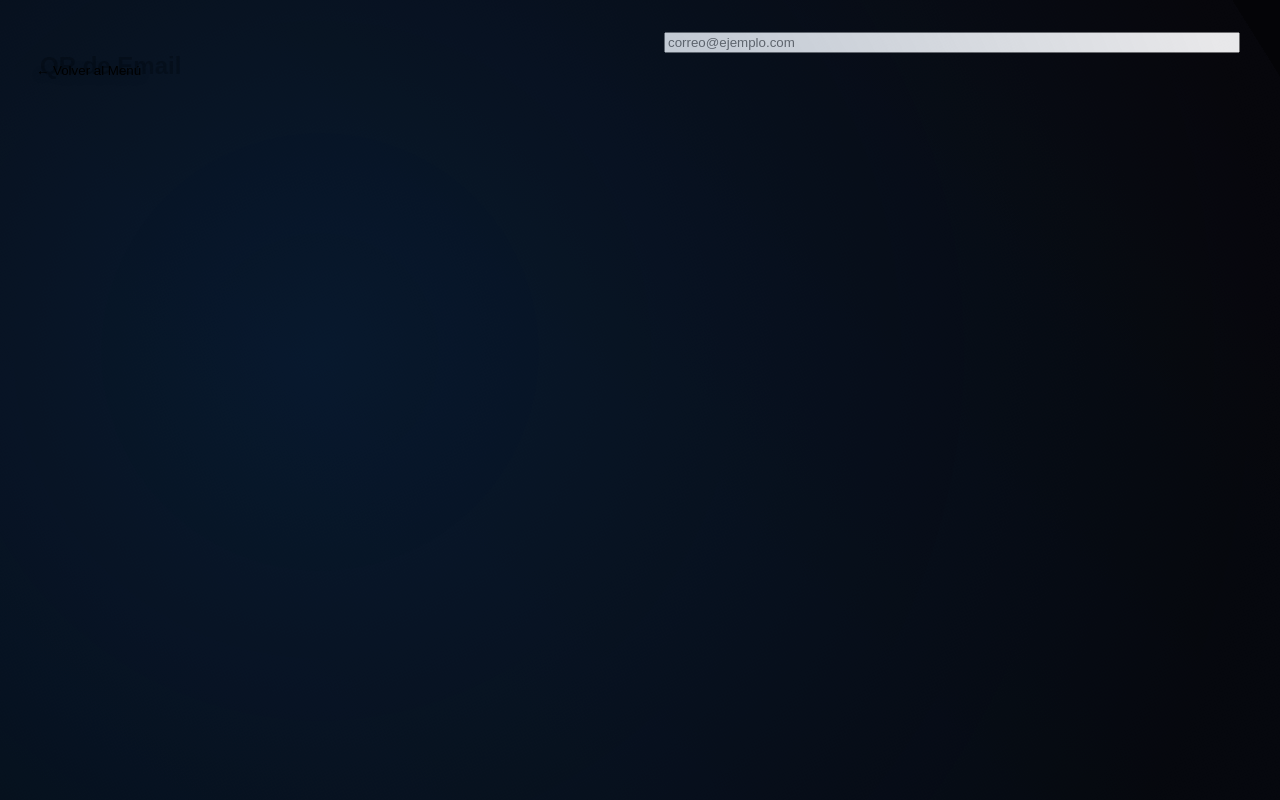
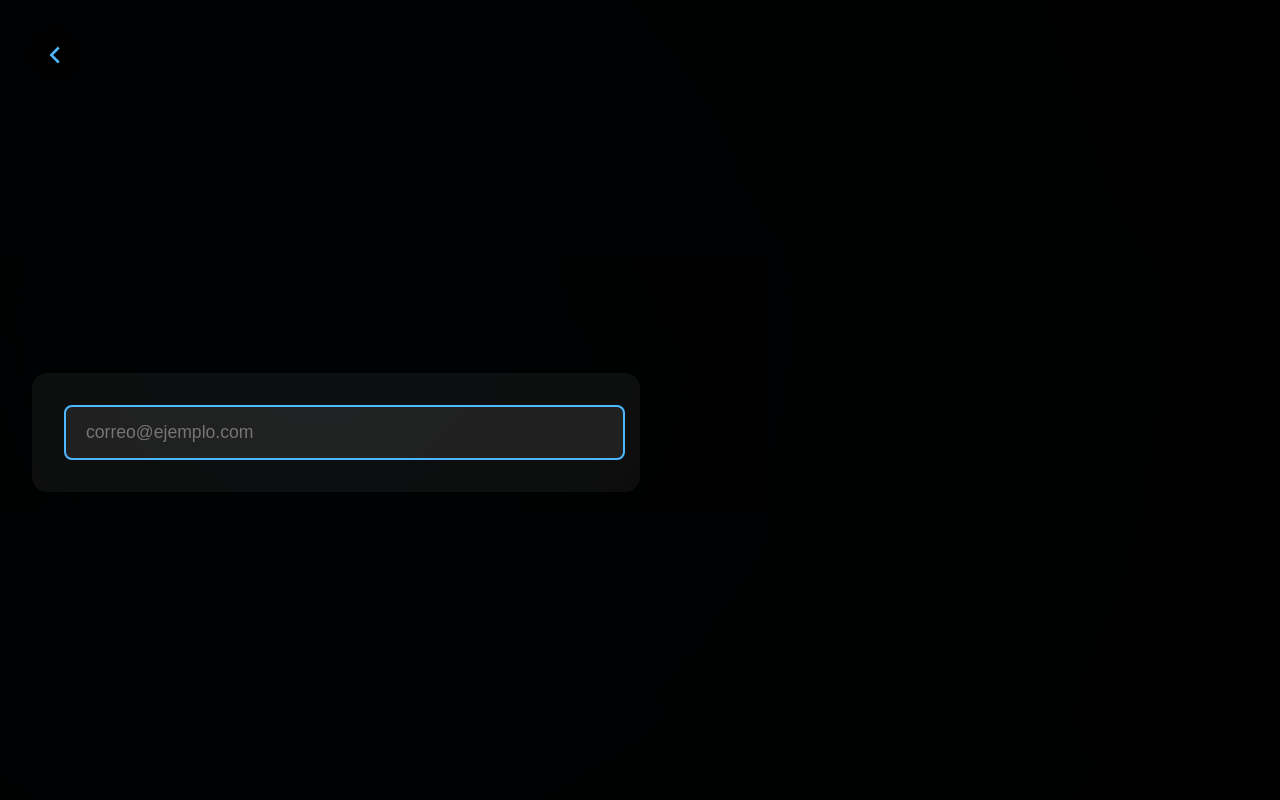
Before and after one commit to hectorflores28/reactjs-qrcode-generator, a React (Create React App) app: page /email in a window 1280 px wide. Shown: the top 800 px of the page. Built offline with nearby package versions, Linux system fonts and the light colour scheme.

Commit message:
Mejora de UI

```diff
--- a/src/components/QRGenerators/ContactQR.jsx
+++ b/src/components/QRGenerators/ContactQR.jsx
@@ -29,15 +29,13 @@ END:VCARD`;
   return (
     <div className={styles.fullscreenContainer}>
       <button onClick={() => navigate('/')} className={styles.backButton}>
-        <svg viewBox="0 0 24 24" fill="none" stroke="#4db8ff" strokeWidth="2">
-          <circle cx="12" cy="12" r="10" fill="rgba(0,0,0,0.3)" />
+        <svg viewBox="0 0 24 24" fill="none">
           <path d="M15 18l-6-6 6-6"/>
         </svg>
       </button>
 
       <div className={styles.formContainer}>
-        <div>
-          <div className={styles.inputGroup}>
+        <div className={styles.inputGroup}>
           <input
             type="text"
             placeholder="Nombre"
@@ -75,7 +73,6 @@ END:VCARD`;
             onChange={(e) => setFormData({...formData, extension: e.target.value})}
           />
         </div>
-        </div>
 
         {formData.nombre && (
           <div className={styles.qrWrapper}>
--- a/src/components/QRGenerators/EmailQR.jsx
+++ b/src/components/QRGenerators/EmailQR.jsx
@@ -10,11 +10,13 @@ const EmailQR = () => {
   return (
     <div className={styles.fullscreenContainer}>
       <button onClick={() => navigate('/')} className={styles.backButton}>
-        ← Volver al Menú
+        <svg viewBox="0 0 24 24" fill="none">
+          <path d="M15 18l-6-6 6-6"/>
+        </svg>
       </button>
 
       <div className={styles.formContainer}>
-        <h2>QR de Email</h2>
+        <div className={styles.inputGroup}>
           <input
             type="email"
             placeholder="correo@ejemplo.com"
@@ -22,10 +24,12 @@ const EmailQR = () => {
           onChange={(e) => setEmail(e.target.value)}
           className={styles.singleInput}
           />
+          </div>
 
           {email && (
             <div className={styles.qrWrapper}>
               <QRCodeSVG value={`mailto:${email}`} size={300} />
+              <p className={styles.qrCaption}>Escanea para enviar email</p>
             </div>
           )}
         </div>
--- a/src/components/QRGenerators/styles/QrStyles.module.css
+++ b/src/components/QRGenerators/styles/QrStyles.module.css
@@ -1,67 +1,103 @@
 /* Botón de regreso mejorado */
 .backButton {
-    position: absolute;
+    position: fixed;
     top: 30px;
     left: 30px;
-    background: none;
+    background: rgba(0, 0, 0, 0.3);
     border: none;
     cursor: pointer;
     z-index: 1001;
-    filter: drop-shadow(0 2px 4px rgba(0,0,0,0.3));
+    border-radius: 50%;
+    width: 50px;
+    height: 50px;
+    display: flex;
+    align-items: center;
+    justify-content: center;
+    transition: all 0.3s ease;
+  }
+
+  .backButton:hover {
+    background: rgba(0, 0, 0, 0.5);
+    transform: scale(1.1);
   }
 
   .backButton svg {
-    width: 40px;
-    height: 40px;
-    transition: transform 0.3s ease;
+    width: 30px;
+    height: 30px;
+    stroke: #4db8ff;
+    stroke-width: 2;
   }
 
-  .backButton:hover svg {
-    transform: scale(1.1);
+  /* Contenedor principal */
+  .fullscreenContainer {
+    position: fixed;
+    top: 0;
+    left: 0;
+    width: 100vw;
+    height: 100vh;
+    background: rgba(0, 0, 0, 0.95);
+    display: flex;
+    flex-direction: column;
+    align-items: center;
+    justify-content: center;
+    padding: 2rem;
+    z-index: 1000;
   }
 
   /* Diseño de formulario y QR */
   .formContainer {
     display: grid;
     grid-template-columns: 1fr 1fr;
-    gap: 3rem;
-    max-width: 1200px;
-    margin: 2rem auto;
-    align-items: start;
+    gap: 4rem;
+    max-width: 1400px;
+    width: 100%;
+    align-items: center;
   }
 
   .inputGroup {
     display: grid;
     grid-template-columns: 1fr;
-    gap: 1.5rem;
+    gap: 1.8rem;
+    padding: 2rem;
+    background: rgba(255, 255, 255, 0.05);
+    border-radius: 15px;
+  }
+
+  input {
+    padding: 15px 20px;
+    background: rgba(255, 255, 255, 0.08);
+    border: 2px solid #4db8ff;
+    color: white;
+    border-radius: 8px;
+    width: 95%;
+    font-size: 1.1rem;
+    transition: all 0.3s ease;
+  }
+
+  input:focus {
+    outline: none;
+    box-shadow: 0 0 0 3px rgba(77, 184, 255, 0.3);
   }
 
   .qrWrapper {
+    text-align: center;
+    padding: 2rem;
+    background: rgba(255, 255, 255, 0.05);
+    border-radius: 15px;
+    border: 2px solid rgba(255, 255, 255, 0.1);
     position: sticky;
-    top: 100px;
-    background: rgba(255, 255, 255, 0.05);
-    padding: 2rem;
-    border-radius: 15px;
-    border: 1px solid rgba(255, 255, 255, 0.1);
-    text-align: center;
-  }
-
-  /* Para formularios simples (email/url) */
-  .singleColumnLayout {
-    display: flex;
-    flex-direction: column;
-    align-items: center;
-    gap: 2rem;
+    top: 20px;
   }
 
   /* Responsive */
-  @media (max-width: 768px) {
+  @media (max-width: 1200px) {
     .formContainer {
       grid-template-columns: 1fr;
+      max-width: 800px;
     }
 
     .qrWrapper {
       position: static;
-      margin-top: 2rem;
+      margin-top: 3rem;
     }
   }
```
Lines whose indentation alone changed are shown as unchanged.
